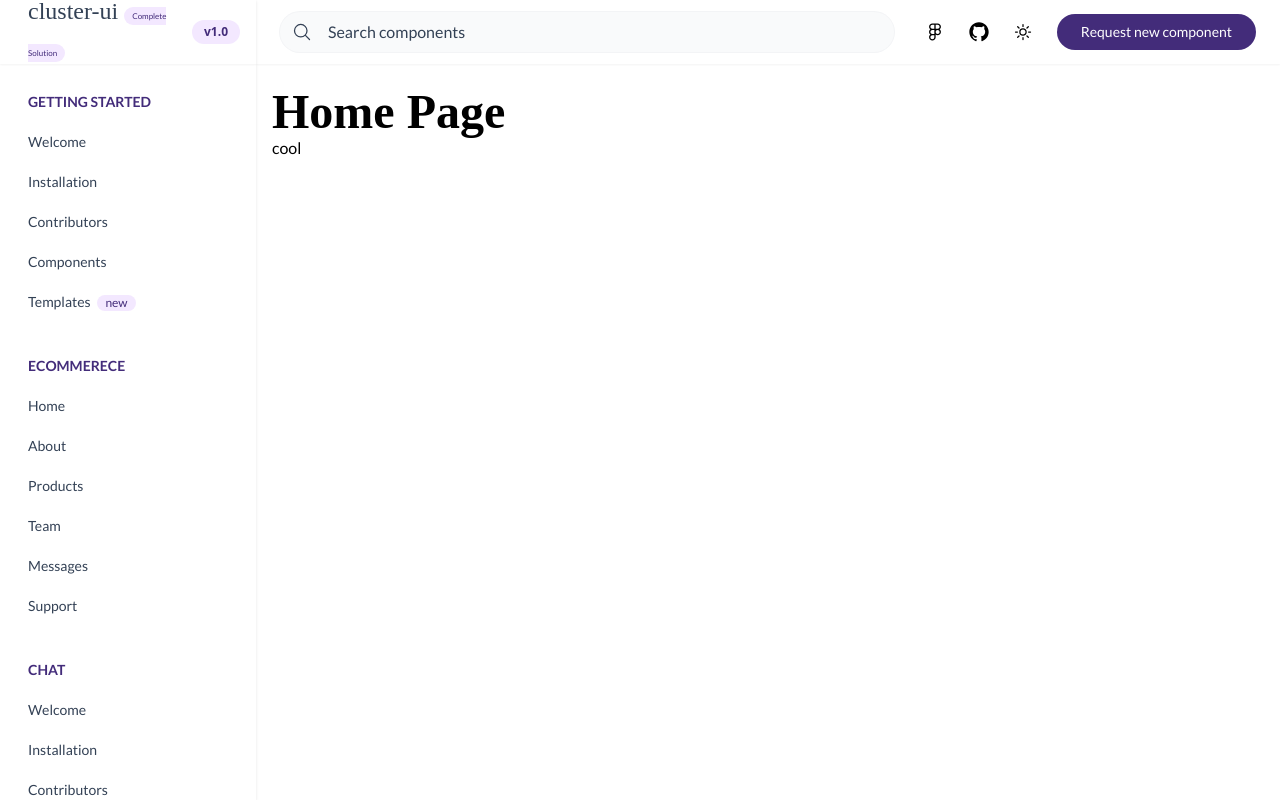
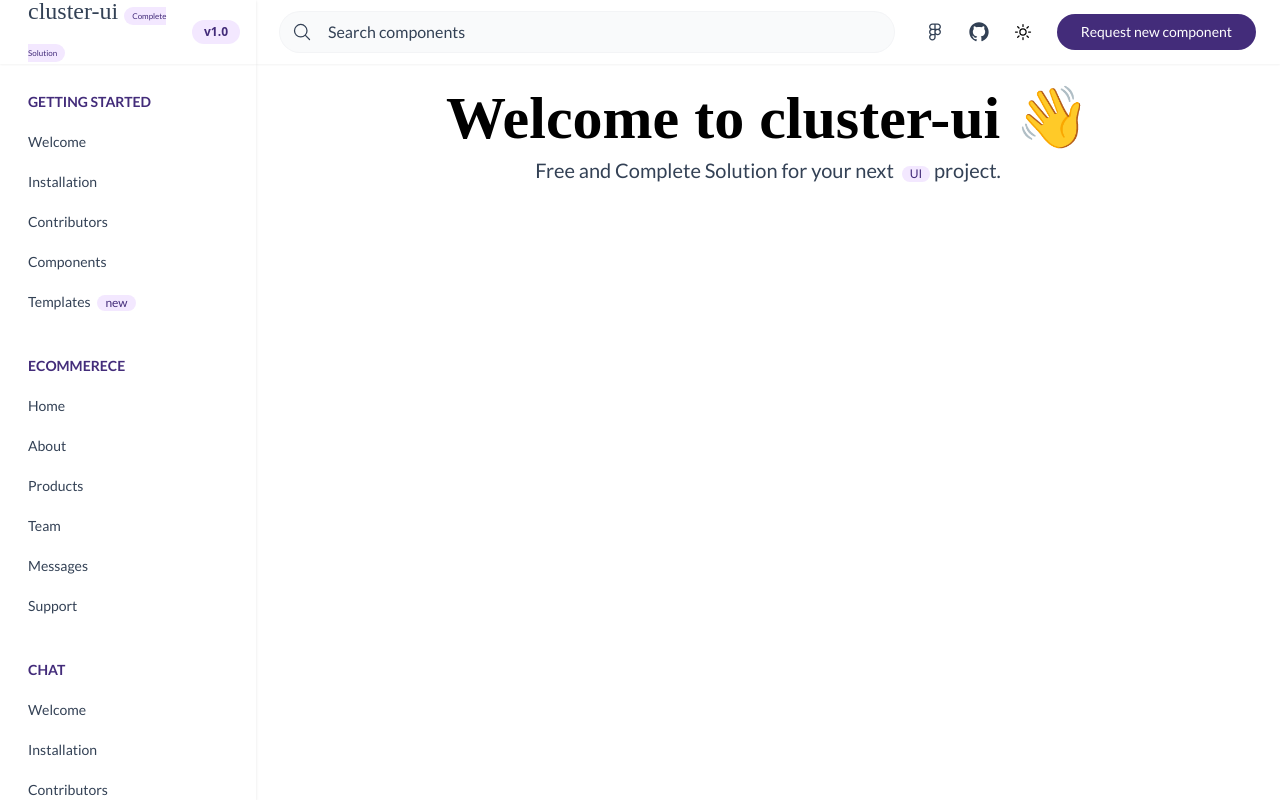
Before and after one commit to kashifal/center-ui, a React (Vite) app: page / in a window 1280 px wide. Built offline with nearby package versions, Linux system fonts and the light colour scheme; a web font is replaced by a local one.

Commit message:
small change

```diff
--- a/src/components/Header/Header.jsx
+++ b/src/components/Header/Header.jsx
@@ -39,7 +39,7 @@ const Header = () => {
               </span>
             </div>
             <div className='w-96 h-full flex items-center justify-end gap-6'>
-              <a href='' className=''>
+              <a href='https://www.figma.com/file/brqhRQR4ZaWisj8wqq6Wlv/center-ui-team-library?t=A9vWwMM9j61b48Qm-0' className=''>
                 <svg
                   width='20'
                   height='20'
@@ -55,7 +55,7 @@ const Header = () => {
                   ></path>
                 </svg>
               </a>
-              <a href='/'>
+              <a href='https://github.com/kashifal/center-ui'>
                 <svg
                   width='20'
                   height='20'
--- /dev/null
+++ b/src/components/Silder/Slider.jsx
@@ -0,0 +1,15 @@
+import React, { Fragment } from 'react'
+
+const Slider = () => {
+  return (
+    <Fragment>
+        <div className='flex items-center gap-x-4 h-52 w-full px-2  justify-start flex-nowrap overflow-x-scroll'>
+
+
+        </div>
+    </Fragment>
+
+  )
+}
+
+export default Slider
--- a/src/index.css
+++ b/src/index.css
@@ -19,6 +19,7 @@ span,
 a,
 label {
   font-family: "Lato", sans-serif;
+  color: #334155;
 }
 ::selection {
   background: #432c7a;
--- a/src/routes/Home/Home.jsx
+++ b/src/routes/Home/Home.jsx
@@ -1,11 +1,15 @@
-import React from "react";
+
+import React, { Fragment } from "react";
+import Badge from "../../components/badge/Badge";
 
 const Home = () => {
   return (
-    <div>
-      <h1 className='text-5xl font-black'>Home Page</h1>
-      <p>cool</p>
-    </div>
+    <Fragment>
+      <div className="flex items-center justify-center flex-col">
+      <h1 className='text-6xl font-black'>Welcome to cluster-ui 👋</h1>
+      <p className="mt-2 text-xl">Free and Complete Solution for your next <Badge text='UI' /> project.</p>
+      </div>
+    </Fragment>
   );
 };
 
```
